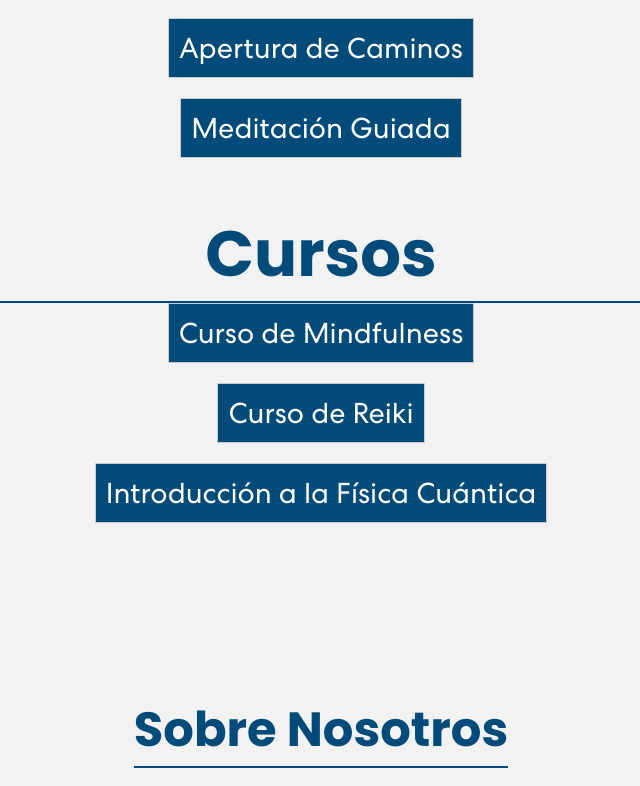
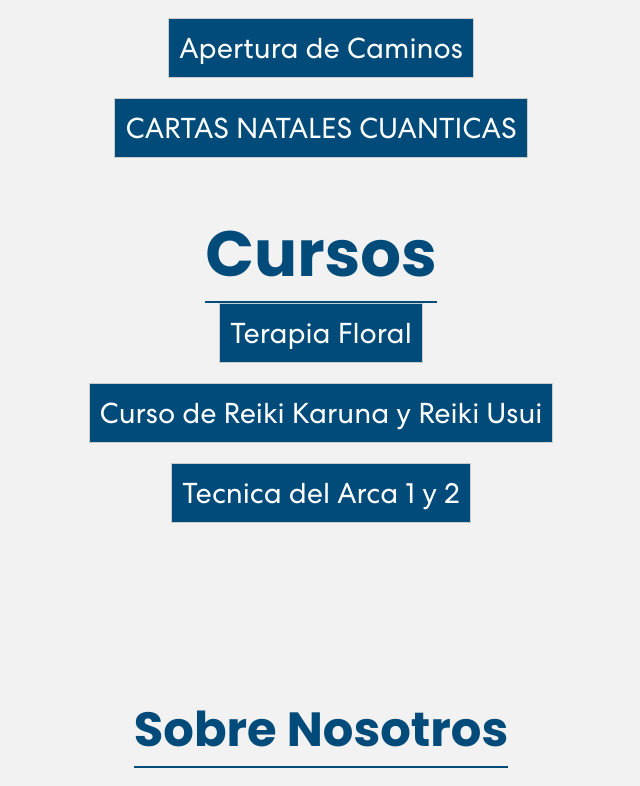
Before and after one commit to CarlosLichowski/Client-SanacionesCuenticas, a React (Vite) app: page / in a window 1280 px wide. Shown: the part 1854-2640 px from the top of the page, without its empty margins (319-959 px from the left). Built offline with nearby package versions, Linux system fonts and the light colour scheme.

Commit message:
change services

```diff
--- a/src/components/AboutUs/AboutUs.tsx
+++ b/src/components/AboutUs/AboutUs.tsx
@@ -9,7 +9,7 @@ const SobreNosotros = () => {
   const integrantes = [
     {
       nombre: "Roberto Vizza",
-      descripcion: "Dir. Sanaciones Cuantifica",
+      descripcion: "Dir. Sanaciones Cuanticas",
       foto: persona1, // Ruta de la imagen
     },
     {
--- a/src/components/Servicios/Servicios.css
+++ b/src/components/Servicios/Servicios.css
@@ -65,7 +65,7 @@
     top: 100%;
   }
 }
-}
+
 
 .box1, .box2 {
 display: flex;
--- a/src/components/Servicios/Servicios.tsx
+++ b/src/components/Servicios/Servicios.tsx
@@ -14,27 +14,28 @@ const Servicios: React.FC = () => {
         'La "apertura de caminos cuánticos" es un término utilizado en contextos espirituales y holísticos para describir un proceso de transformación personal y energética.',
     },
     {
-      titulo: 'Meditación Guiada',
+      titulo: 'CARTAS NATALES CUANTICAS',
       descripcion:
-        'Una práctica de meditación donde una voz guía al oyente a través de técnicas de relajación y visualización.',
+        'Las cartas natales cuanticas son una herramienta de asteologia cuantica que busca proporcionar la personalidad, el proposito de cida y el potencial espiritual de la persona.',
     },
   ];
 
   const cursos = [
     {
-      titulo: 'Curso de Mindfulness',
+      titulo: 'Terapia Floral',
       descripcion:
-        'Aprende técnicas para vivir el presente y manejar el estrés con prácticas de mindfulness.',
+        'La terapia floral es una forma de medicina altenativa que utiliza esencias florales para tratar problemas emocionales, mentales y fisicos',
     },
     {
-      titulo: 'Curso de Reiki',
+      titulo: 'Curso de Reiki Karuna y Reiki Usui',
       descripcion:
-        'Conéctate con la energía universal para sanar y equilibrar cuerpo y mente.',
+        'Conéctate con la energía universal para sanar y equilibrar cuerpo y mente. Ofrecemos cursos de Reiki Karuna  nivel 1,2 y maestria. Y tambien cursos de Reiki Usui nivel 1, 2, 3 y maestria',
     },
+
     {
-      titulo: 'Introducción a la Física Cuántica',
+      titulo: 'Tecnica del Arca 1 y 2',
       descripcion:
-        'Explora los principios básicos de la física cuántica en un lenguaje sencillo y accesible.',
+        'La tecnica del arca es una practica espiritual y energetica que busca proteger y equilibrar la energia personal, creando un espacio sagrado y seguro para la meditacion, la reflexión y la conexion con la espiritualidad',
     },
   ];
 
```
